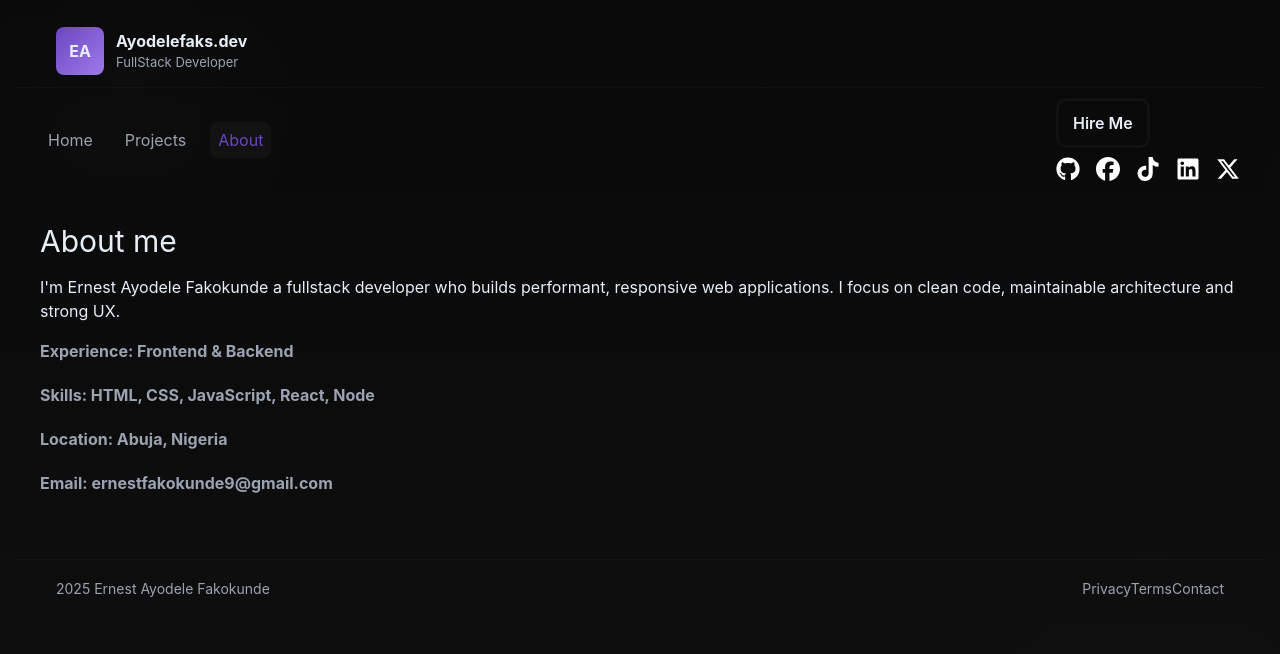
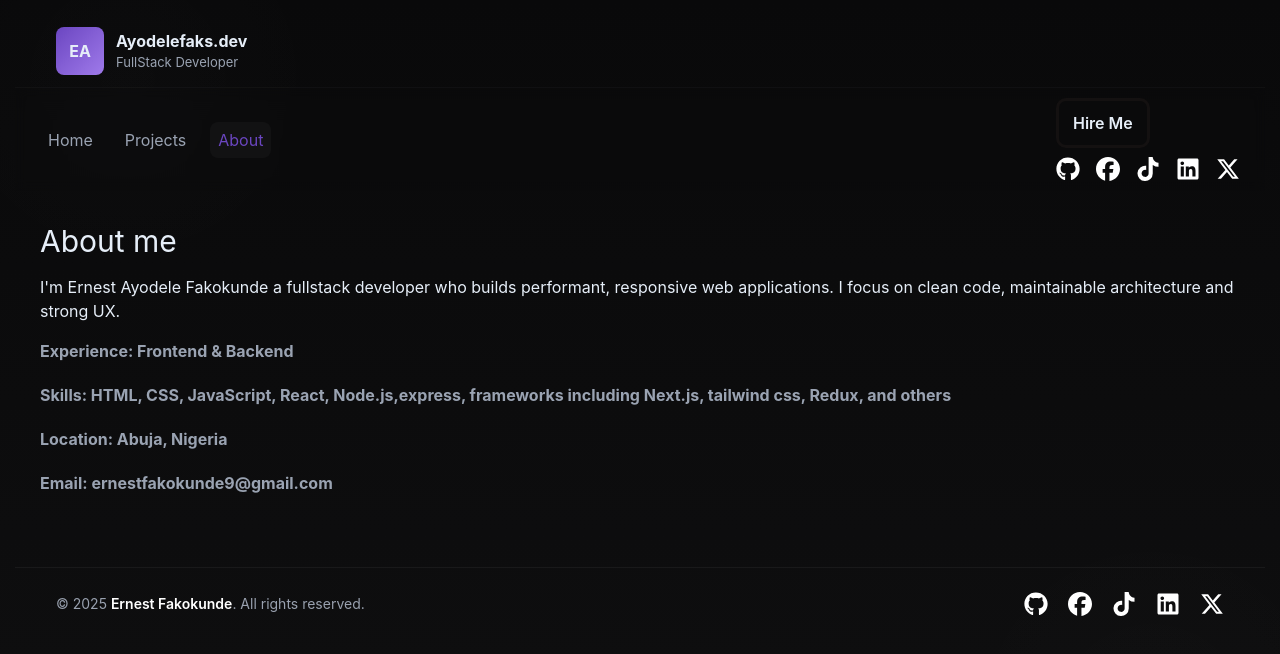
Before and after one commit to ernestfakokunde/vite-project, a React (Vite) app: page /about in a window 1280 px wide. Shown: the top 654 px of the page. Built offline with nearby package versions, Linux system fonts and the light colour scheme.

Commit message:
updated footer components and my about

```diff
--- a/src/components/Footer.jsx
+++ b/src/components/Footer.jsx
@@ -1,14 +1,40 @@
-import React from "react";
+ import { FaGithub, FaFacebook, FaTiktok, FaLinkedin, FaXTwitter } from "react-icons/fa6";
 
 const Footer = () => {
+  const socialLinks = {
+    github: "https://github.com/ernestfakokunde",
+    tiktok: "https://tiktok.com/@ernestfakokunde",
+  };
+
   return (
-    <footer className="site-footer">
-      <div className="container footer-inner">
-        <div> {new Date().getFullYear()} Ernest Ayodele Fakokunde</div>
-        <div className="footer-links">
-          <a href="#">Privacy</a>
-          <a href="#">Terms</a>
-          <a href="mailto:ernestfakokunde9@gmail.com">Contact</a>
+    <footer className="border-t border-white/5 py-6 mt-10 bg-transparent text-white">
+      <div className="container mx-auto flex flex-col md:flex-row items-center justify-between px-4">
+        {/* Left: Copyright */}
+        <p className="text-sm text-gray-400 text-center md:text-left mb-4 md:mb-0">
+          © {new Date().getFullYear()} <span className="font-semibold text-white">Ernest Fakokunde</span>. All rights reserved.
+        </p>
+
+        {/* Right: Social Links */}
+        <div className="flex space-x-5 text-2xl justify-center md:justify-end">
+          <a href={socialLinks.github} target="_blank" rel="noopener noreferrer">
+            <FaGithub className="hover:text-blue-400 transition" />
+          </a>
+          <a href="https://facebook.com" target="_blank" rel="noopener noreferrer">
+            <FaFacebook className="hover:text-blue-500 transition" />
+          </a>
+          <a href={socialLinks.tiktok} target="_blank" rel="noopener noreferrer">
+            <FaTiktok className="hover:text-pink-500 transition" />
+          </a>
+          <a
+            href="https://www.linkedin.com/in/ernest-fakokunde-53713a36a"
+            target="_blank"
+            rel="noopener noreferrer"
+          >
+            <FaLinkedin className="hover:text-blue-600 transition" />
+          </a>
+          <a href="https://x.com" target="_blank" rel="noopener noreferrer">
+            <FaXTwitter className="hover:text-gray-400 transition" />
+          </a>
         </div>
       </div>
     </footer>
--- a/src/pages/About.jsx
+++ b/src/pages/About.jsx
@@ -10,7 +10,7 @@ const About = () => {
       </p>
       <ul className="about-list space-y-5 font-bold">
         <li>Experience: Frontend & Backend</li>
-        <li>Skills: HTML, CSS, JavaScript, React, Node</li>
+        <li>Skills: HTML, CSS, JavaScript, React, Node.js,express, frameworks including Next.js, tailwind css, Redux, and others</li>
         <li>Location: Abuja, Nigeria</li>
         <li>Email: ernestfakokunde9@gmail.com</li>
       </ul>
--- a/src/styles/globals.css
+++ b/src/styles/globals.css
@@ -117,7 +117,6 @@ body{
 .about-list{margin-top:1rem;color:var(--muted)}
 
 /* footer */
-.site-footer{border-top:1px solid rgba(255,255,255,0.03);padding:1rem 0;margin-top:2rem;background:transparent}
 .footer-inner{display:flex;align-items:center;justify-content:space-between;color:var(--muted);gap:12px}
 .footer-inner a{color:var(--muted);text-decoration:none;font-size:14px}
 .footer-inner div:first-child{font-size:14px}
```
